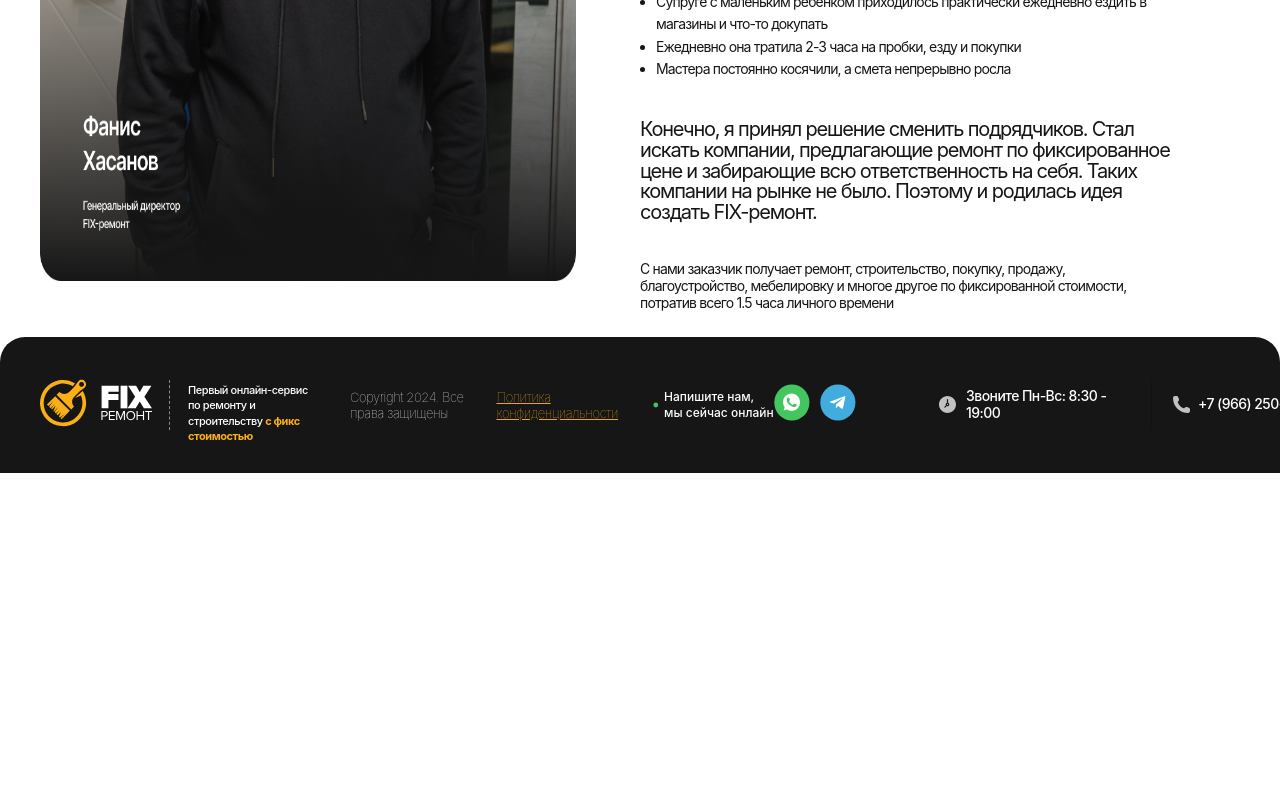
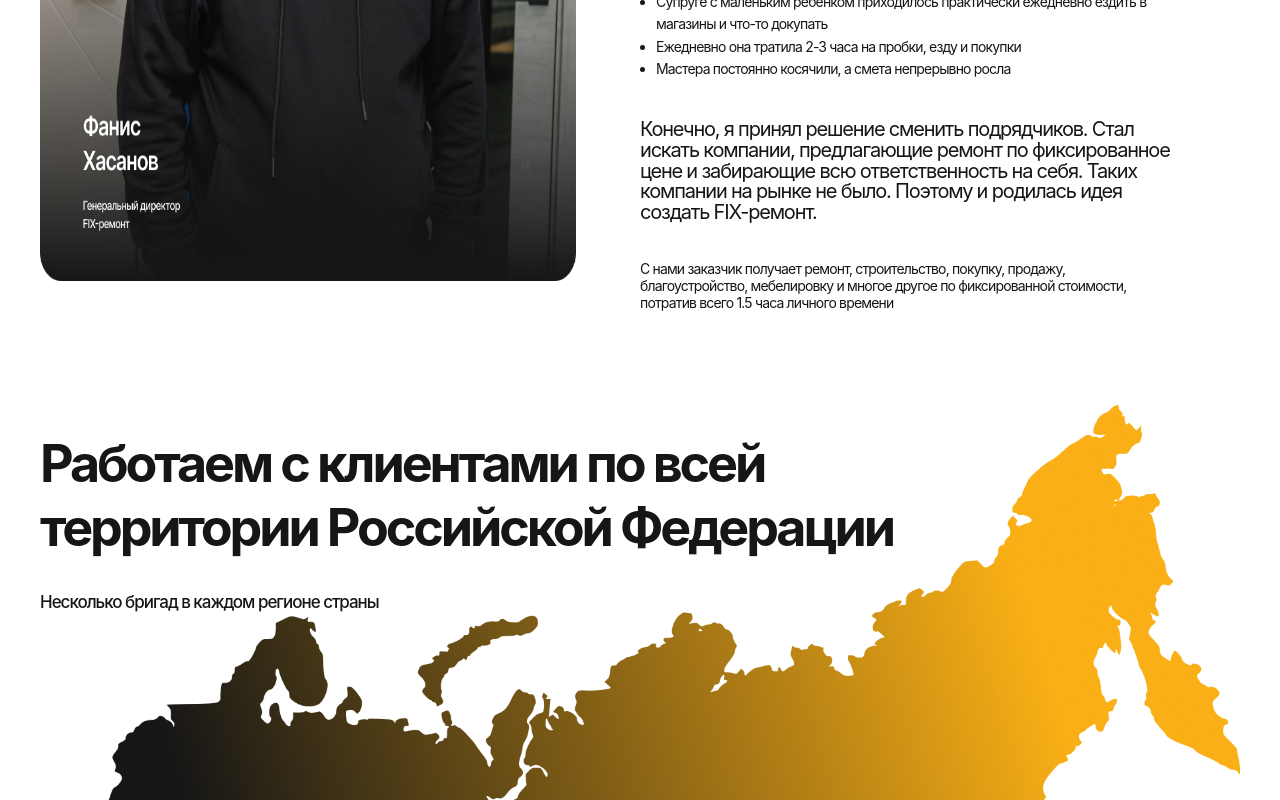
Before and after one commit to projacktor/FixR, a React (Vite) app: page /about in a window 1280 px wide. Shown: the part 2000-2800 px from the top of the page. Before the commit the page ends 2473 px from the top, so only its background shows below. Built offline with nearby package versions, Linux system fonts and the light colour scheme.

Commit message:
Add Russia_slider to About page

```diff
--- a/src/pages/About/About.jsx
+++ b/src/pages/About/About.jsx
@@ -1,15 +1,16 @@
 import React from 'react';
 
 import WhiteBullet from "../../components/helpers/White bullet/WhiteBullet.jsx";
+import CEOgreeting from "../../components/page chunks/CEO greeting/CEOgreeting.jsx";
+import BlackBullet from "../../components/helpers/Black bullet/BlackBullet.jsx";
 
 import "./style.scss";
 
 import src1 from "../../assets/svg/15000.svg"
 import src2 from "../../assets/svg/998.svg"
 import src3 from "../../assets/svg/10.svg"
-import BlackBullet from "../../components/helpers/Black bullet/BlackBullet.jsx";
 import pseudoVid from "../Home/static/works/pseudoVid.png";
-import CEOgreeting from "../../components/page chunks/CEO greeting/CEOgreeting.jsx";
+import russia from "../../assets/img/Russia.png";
 
 function About() {
     const blackBullet1 = <p id="description">Ремонт, строительство и обслуживание квартир, жилых домов под ключ</p>;
@@ -41,6 +42,14 @@ function About() {
             <div id="CEO_greeting">
                 <CEOgreeting/>
             </div>
+
+            <div className="Russia_slider">
+                <h2>Работаем с клиентами по всей <br/> территории Российской Федерации</h2>
+                <p>Несколько бригад в каждом регионе страны</p>
+                <img alt="Russia" src={russia}/>
+            </div>
+
+
         </main>
     );
 }
--- a/src/pages/About/style.scss
+++ b/src/pages/About/style.scss
@@ -30,6 +30,38 @@
   #CEO_greeting {
     width: 100%;
   }
+
+  .Russia_slider {
+    width: 100%;
+    height: 126vh;
+    //background-image: url(../../assets/img/Russia.png);
+    //background-size: cover;
+    img {
+      z-index: 0;
+      width: 100%;
+      position: relative;
+      top: -14rem;
+      //margin-top: -4rem;
+    }
+
+    h2, p {
+      z-index: 1;
+      color: #161616;
+    }
+
+    h2 {
+      margin-bottom: 2rem;
+      font-size: 52px;
+      line-height: 123%;
+      letter-spacing: -0.06em;
+    }
+
+    p {
+      font-size: 17px;
+      font-weight: 500;
+      letter-spacing: -0.06em;
+    }
+  }
 }
 
 .pseudo_vid {
```
Also changed, not shown: src/assets/img/Russia.png (added).
